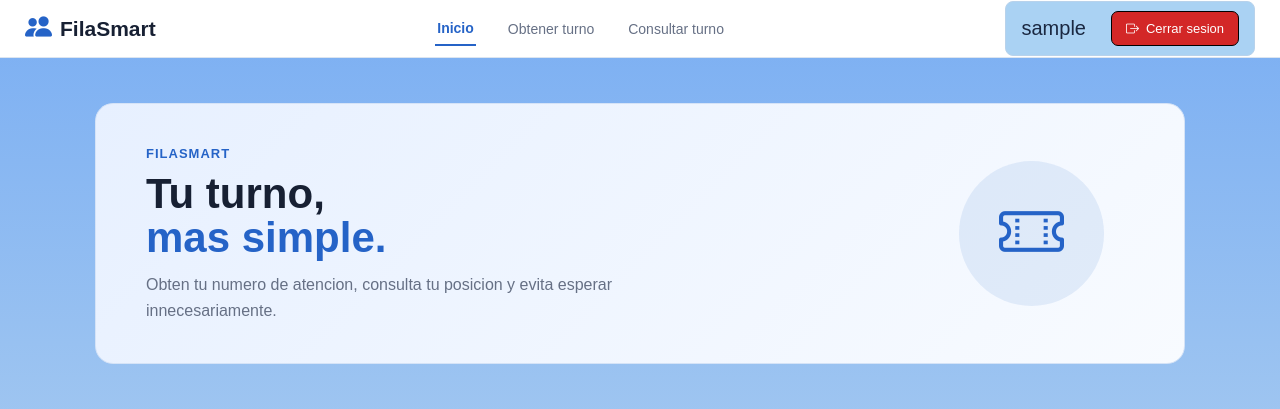
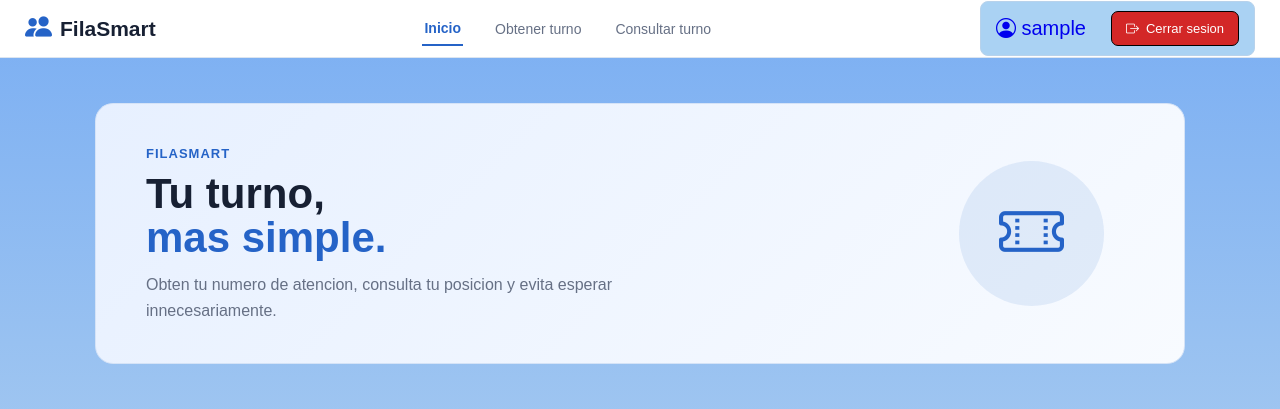
Before and after one commit to Bastnavarrete1/Proyecto_FilaSmart, a Flask app: page /cliente/inicio in a window 1280 px wide. Shown: the top 409 px of the page. Run offline with Flask 3, Linux system fonts and the light colour scheme; the visitor is signed in with stand-in values (Sample User, id 1).

Commit message:
Actualizacion de visualizacion perfil usuario

```diff
--- a/templates/cliente/inicio.html
+++ b/templates/cliente/inicio.html
@@ -48,17 +48,19 @@
 
             <div class="cliente-usuario">
 
-                <span>
-                    {{ session.get('usuario') }}
-                </span>
+                <a href="{{ url_for('perfil_cliente') }}" class="usuario-perfil">
+                    <i class="bi bi-person-circle"></i>
+                        {{ session.get('usuario') }}
+                 </a>
 
-                <a href="{{ url_for('cerrar_sesion') }}"
-                   class="boton-cerrar">
-                    <i class="bi bi-box-arrow-right"></i>
-                    Cerrar sesion
+
+                <a href="{{ url_for('cerrar_sesion') }}" class="boton-cerrar">
+                     <i class="bi bi-box-arrow-right"></i>
+                        Cerrar sesion
                 </a>
 
             </div>
+
 
         </header>
 
```
Also changed, not shown: templates/cliente/perfil_cliente.html (+6 -64 lines).
